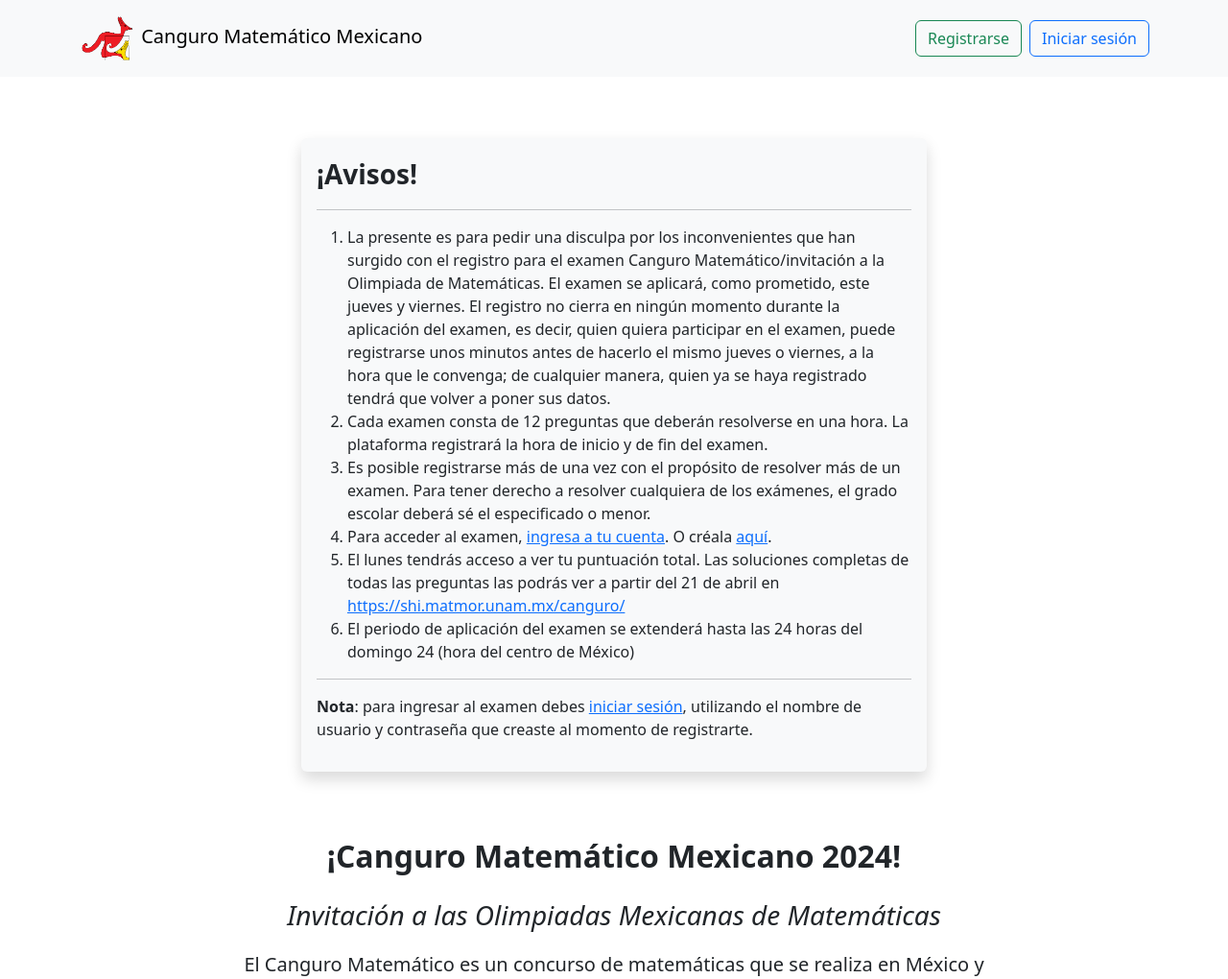
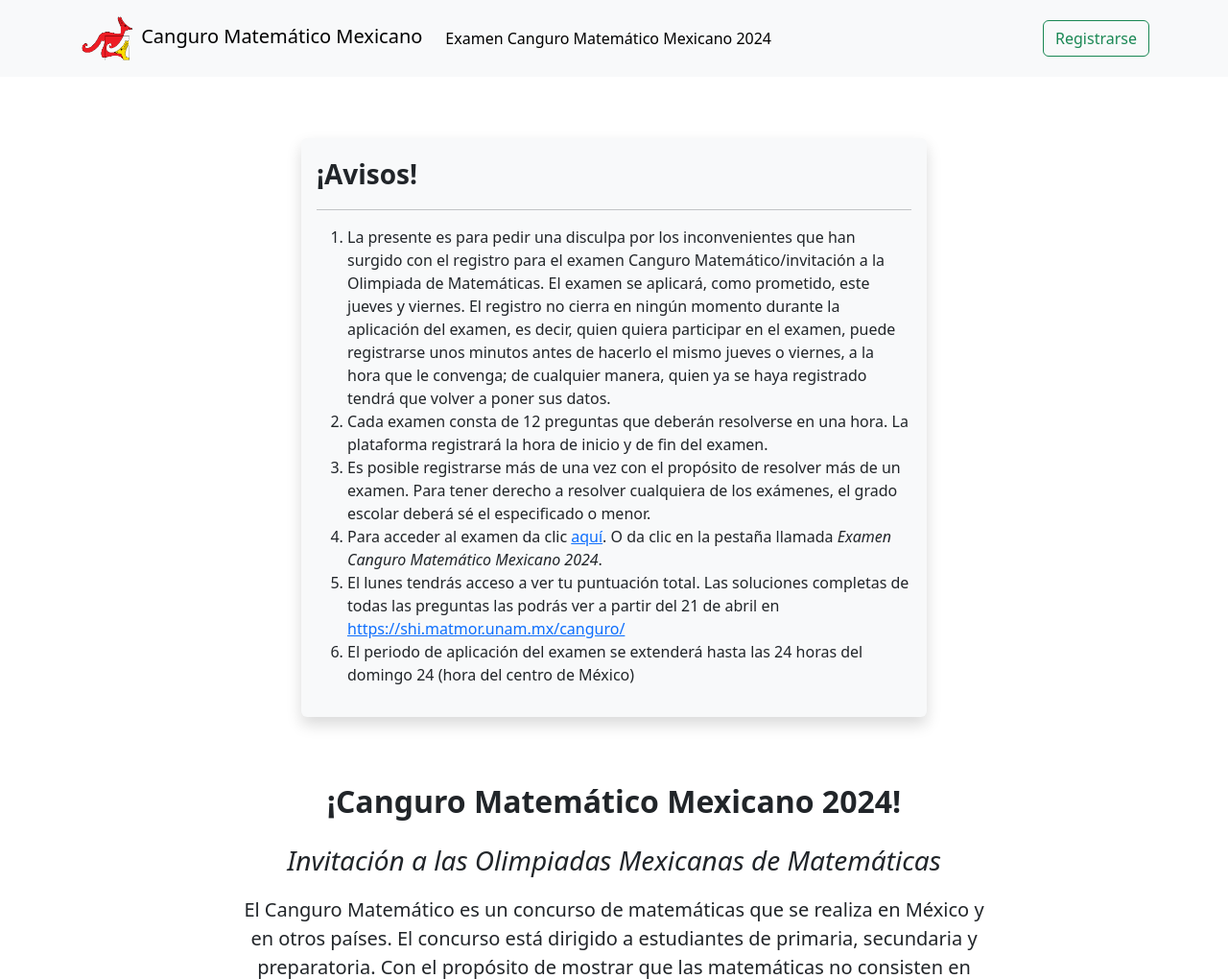
Before and after one commit to mariomttz/canguro-omm, a Django app: page / in a window 1280 px wide. Shown: the top 1020 px of the page at 96% size. Run offline with Django 5.2, Linux system fonts and the light colour scheme.

Commit message:
Nuevos cambios realizados

```diff
--- a/apps/homepage/templates/base.html
+++ b/apps/homepage/templates/base.html
@@ -34,12 +34,10 @@
 
             <div class="collapse navbar-collapse" id="navbarTogglerDemo02">
                 <ul class="navbar-nav me-auto mb-2 mb-lg-0">
-                    {% if user.is_authenticated %}
                     <li class="nav-item">
                         <a class="nav-link active" aria-current="page" href="{% url 'examen' %}">Examen Canguro Matemático Mexicano
                             2024</a>
                     </li>
-                    {% endif %}
                 </ul>
 
                 <div class="d-flex gap-2">
@@ -47,8 +45,10 @@
                     <a class="btn btn-outline-danger" href="{% url 'cerrar-sesion' %}">Cerrar sesión</a>
                     {% else %}
                     <a class="btn btn-outline-success" href="{% url 'registrarse' %}">Registrarse</a>
+                    <!--
                     <a class="btn btn-outline-primary" href="{% url 'iniciar-sesion' %}">Iniciar sesión</a>
                     {% endif %}
+                    -->
                 </div>
             </div>
         </div>
--- a/apps/homepage/templates/inicio.html
+++ b/apps/homepage/templates/inicio.html
@@ -36,9 +36,8 @@
                 <li>Es posible registrarse más de una vez con el propósito de resolver más de un examen. Para tener
                     derecho a resolver cualquiera de los exámenes, el grado escolar deberá sé el especificado o menor.
                 </li>
-                <li>Para acceder al examen, <a href="{% url 'iniciar-sesion' %}" class="link-underline-primary">ingresa
-                        a tu cuenta</a>. O créala <a href="{% url 'registrarse' %}"
-                        class="link-underline-primary">aquí</a>.</li>
+                <li>Para acceder al examen da clic <a href="{% url 'examen' %}" class="link-underline-primary">aquí</a>.
+                    O da clic en la pestaña llamada <i>Examen Canguro Matemático Mexicano 2024</i>.</li>
                 <li>El lunes tendrás acceso a ver tu puntuación total. Las soluciones completas de todas las preguntas
                     las podrás ver a partir del 21 de abril en <a href="https://shi.matmor.unam.mx/canguro/"
                         target="_blank" rel="noopener noreferrer"
@@ -46,10 +45,6 @@
                 <li>El periodo de aplicación del examen se extenderá hasta las 24 horas del domingo 24 (hora del centro
                     de México)</li>
             </ol>
-            <hr>
-            <p><b>Nota</b>: para ingresar al examen debes <a href="{% url 'iniciar-sesion' %}"
-                    class="link-underline-primary">iniciar sesión</a>, utilizando el nombre de usuario y contraseña que
-                creaste al momento de registrarte.</p>
         </div>
     </div>
 
@@ -80,14 +75,16 @@
         {% else %}
         <div class="row mt-3 justify-content-center">
             <p class="fs-4 text-center" style="width: 500px;">No pierdas la oportunidad de registrarte si todavía no lo
-                has hecho o inicia sesión en caso de que ya tengas una cuenta.</p>
+                has hecho.</p>
         </div>
 
         <div class="row justify-content-center">
             <div class="d-grid gap-2 col-3">
                 <a class="btn btn-md btn-outline-success" href="{% url 'registrarse' %}" role="button">Registrarse</a>
+                <!--
                 <a class="btn btn-md btn-outline-primary" href="{% url 'iniciar-sesion' %}" role="button">Iniciar
                     sesión</a>
+                -->
             </div>
         </div>
         {% endif %}
--- a/apps/homepage/templates/registrarse.html
+++ b/apps/homepage/templates/registrarse.html
@@ -142,8 +142,10 @@
                             <a class="btn btn-outline-danger" href="{% url 'inicio' %}">Cancelar</a>
                         </div>
 
+                        <!--
                         <a href="{% url 'iniciar-sesion' %}" class="nav-link px-2 text-body-secondary">¿Ya tienes una
                             cuenta? Inicia sesión.</a>
+                        -->
                     </form>
                 </div>
             </div>
```
